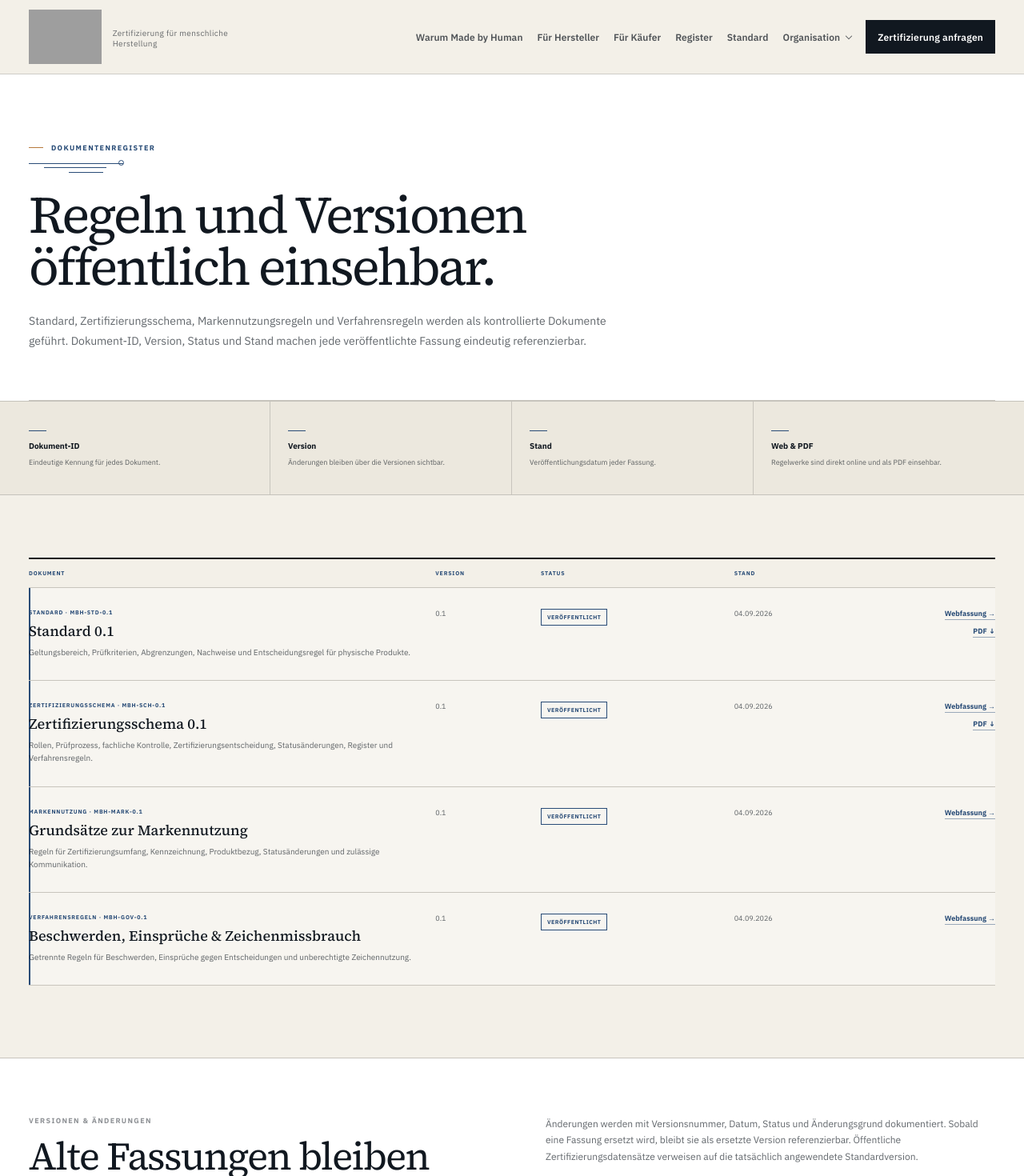
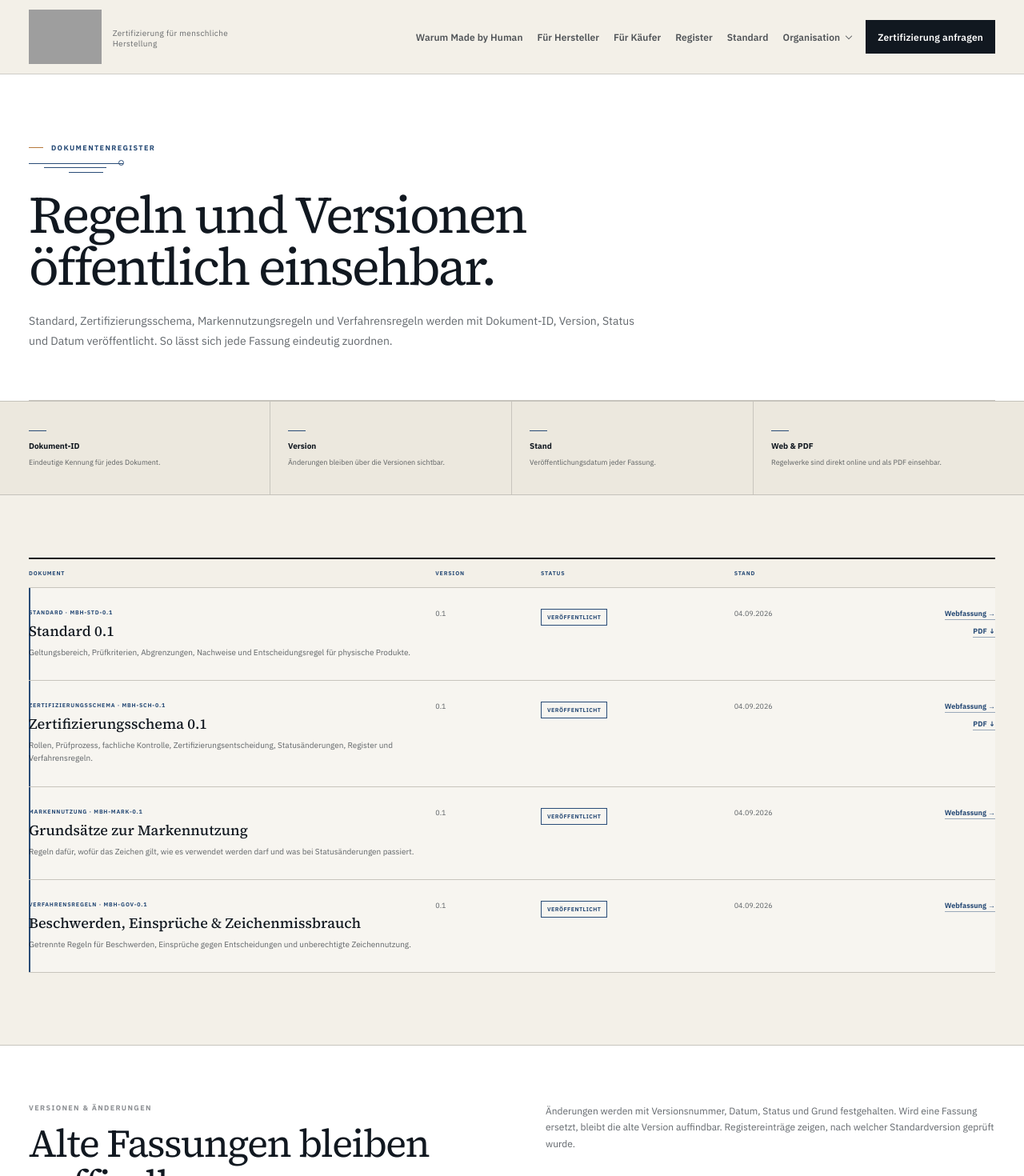
Before and after one commit to dennis-glaser-coder/human-certification-web, a Next.js app: page /dokumente in a window 1280 px wide. Shown: the top 1470 px of the page at 80% size. Built offline with nearby package versions, Linux system fonts and the light colour scheme; grey boxes are pictures that could not be loaded.

Commit message:
Finish document register human copy cleanup

```diff
--- a/src/app/dokumente/page.js
+++ b/src/app/dokumente/page.js
@@ -40,7 +40,7 @@ const documents = [
     version: '0.1',
     status: 'Veröffentlicht',
     date: '04.09.2026',
-    copy: 'Regeln für Zertifizierungsumfang, Kennzeichnung, Produktbezug, Statusänderungen und zulässige Kommunikation.',
+    copy: 'Regeln dafür, wofür das Zeichen gilt, wie es verwendet werden darf und was bei Statusänderungen passiert.',
     href: '/markennutzung',
   },
   {
@@ -67,8 +67,7 @@ export default function DocumentsPage() {
         <BrandTrace compact />
         <h1>Regeln und Versionen öffentlich einsehbar.</h1>
         <p className="lead">
-          Standard, Zertifizierungsschema, Markennutzungsregeln und Verfahrensregeln werden als kontrollierte Dokumente geführt.
-          Dokument-ID, Version, Status und Stand machen jede veröffentlichte Fassung eindeutig referenzierbar.
+          Standard, Zertifizierungsschema, Markennutzungsregeln und Verfahrensregeln werden mit Dokument-ID, Version, Status und Datum veröffentlicht. So lässt sich jede Fassung eindeutig zuordnen.
         </p>
       </section>
 
@@ -113,9 +112,7 @@ export default function DocumentsPage() {
             <h2>Alte Fassungen bleiben auffindbar.</h2>
           </div>
           <p>
-            Änderungen werden mit Versionsnummer, Datum, Status und Änderungsgrund dokumentiert.
-            Sobald eine Fassung ersetzt wird, bleibt sie als ersetzte Version referenzierbar.
-            Öffentliche Zertifizierungsdatensätze verweisen auf die tatsächlich angewendete Standardversion.
+            Änderungen werden mit Versionsnummer, Datum, Status und Grund festgehalten. Wird eine Fassung ersetzt, bleibt die alte Version auffindbar. Registereinträge zeigen, nach welcher Standardversion geprüft wurde.
           </p>
         </div>
       </section>
```
